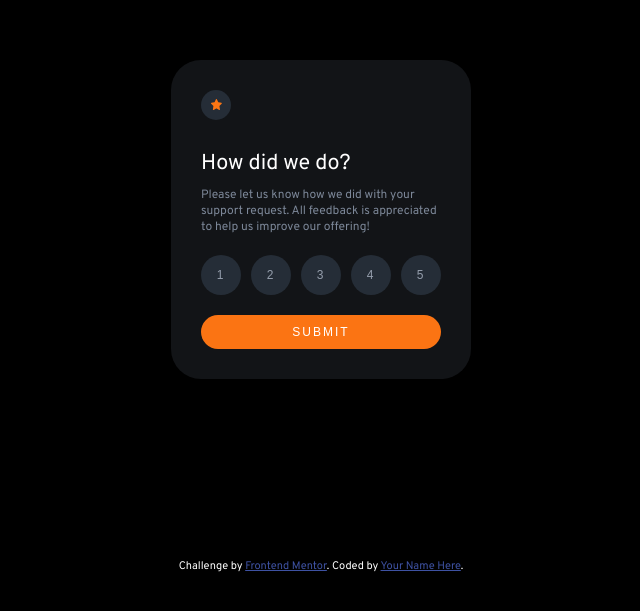
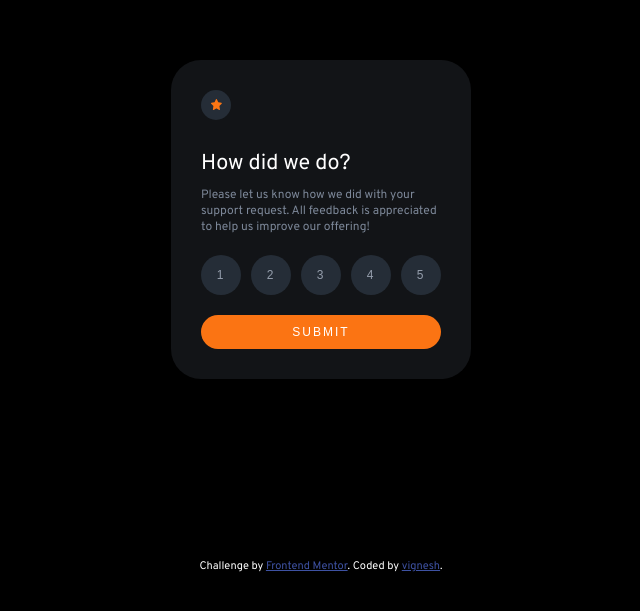
Before and after one commit to vigneshajith/interactive-rating-component, a plain HTML site: page index.html in a window 1280 px wide. Shown: the part 121-732 px from the top of the page, without its empty margins (319-959 px from the left). Drawn offline with Linux system fonts and the light colour scheme.

Commit message:
Update index.html

```diff
--- a/index.html
+++ b/index.html
@@ -80,7 +80,7 @@
       Challenge by
       <a href="https://www.frontendmentor.io?ref=challenge" target="_blank"
         >Frontend Mentor</a
-      >. Coded by <a href="#">Your Name Here</a>.
+      >. Coded by <a href="#">vignesh</a>.
     </div>
 
     <script src="index.js"></script>
```
